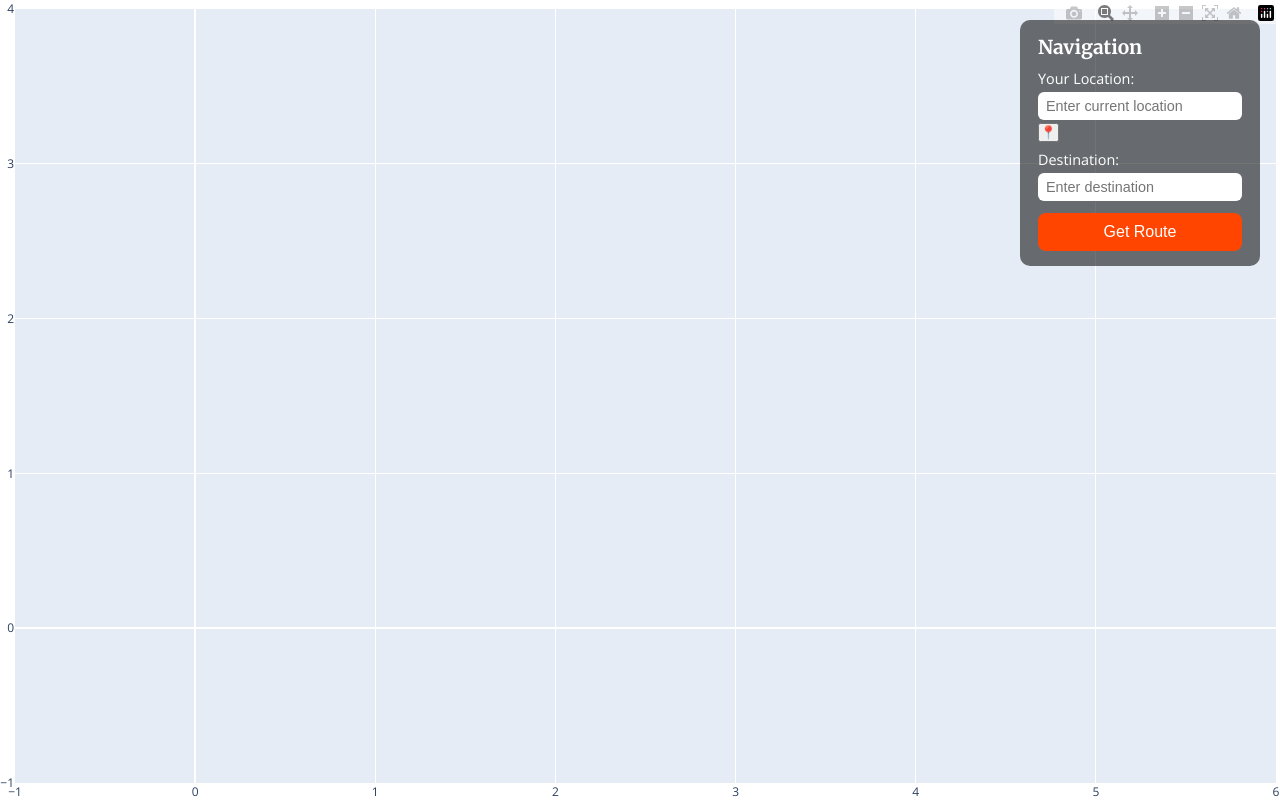
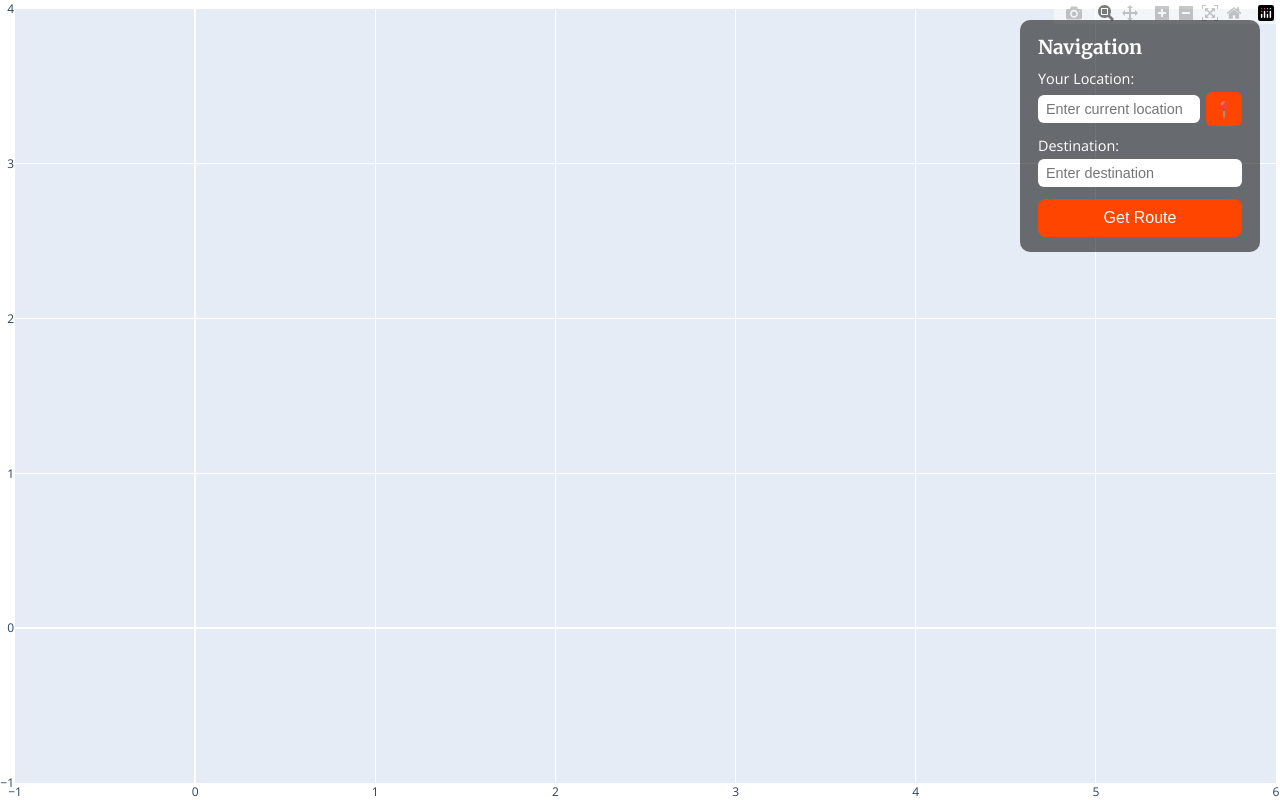
Before and after one commit to magicKansh/firewatch_deployment, a FastAPI app: page / in a window 1280 px wide, after a click on "Start Exploring". Run offline with FastAPI, Linux system fonts and the light colour scheme; some libraries are stand-ins or nearby versions.

Commit message:
Refactor styles.css with updated styles and layout

```diff
--- a/static/styles.css
+++ b/static/styles.css
@@ -166,23 +166,125 @@ g.colorbar {
 }
 
 .suggestions {
-    position: relative;
+    position: absolute;
+    left: 0;
+    right: 0;
+    top: 100%;
     display: none;
-    background-color: #1a1a1a;
-    border-radius: 6px;
-    margin-top: 2px;
-    max-height: 160px;
+    background-color: rgba(15,15,15,0.97);
+    border: 1px solid rgba(255,255,255,0.15);
+    border-radius: 8px;
+    margin-top: 4px;
+    max-height: 180px;
     overflow-y: auto;
     z-index: 10000;
+    box-shadow: 0 4px 14px rgba(0,0,0,0.5);
 }
 
 .suggestion-item {
-    padding: 8px 10px;
-    font-size: 0.85rem;
+    padding: 9px 12px;
+    font-size: 0.9rem;
+    font-family: 'Open Sans', sans-serif;
     color: white;
     cursor: pointer;
+    border-bottom: 1px solid rgba(255,255,255,0.06);
+}
+
+.suggestion-item:last-child {
+    border-bottom: none;
 }
 
 .suggestion-item:hover {
-    background-color: #ff4500
+    background-color: #ff4500;
 }
+
+#mode-selector {
+    display: flex;
+    gap: 8px;
+    margin-top: 12px;
+}
+
+.mode-btn {
+    flex: 1;
+    background-color: #222;
+    color: white;
+    border: 2px solid transparent;
+    border-radius: 8px;
+    padding: 8px 4px;
+    cursor: pointer;
+    font-size: 1.3rem;
+    text-align: center;
+    transition: border-color 0.2s ease, background-color 0.2s ease;
+}
+
+.mode-btn:hover:not(:disabled) {
+    background-color: #333;
+}
+
+.mode-selected {
+    border-color: #ff4500;
+    background-color: #333;
+}
+
+.mode-time {
+    font-size: 0.75rem;
+    font-family: 'Open Sans', sans-serif;
+}
+
+.mode-unavailable {
+    opacity: 0.4;
+    cursor: not-allowed;
+}
+
+.mode-btn[data-mode="driving-car"].mode-selected {
+    border-color: #ff4500;
+    background-color: rgba(255, 69, 0, 0.15);
+}
+
+.mode-btn[data-mode="cycling-regular"].mode-selected {
+    border-color: #2ecc71;
+    background-color: rgba(46,204,113,0.15);
+}
+
+.mode-btn[data-mode="foot-walking"].mode-selected {
+    border-color: #9b59b6;
+    background-color: rgba(155, 89, 182, 0.15);
+}
+
+.field-group {
+    position: relative;
+    margin-top: 10px;
+}
+
+.input-with-button {
+    display: flex;
+    align-items: center;
+    gap: 6px;
+}
+
+.input-with-button input {
+    flex: 1;
+}
+
+#use-location-btn {
+    background-color: #ff4500;
+    border: none;
+    border-radius: 6px;
+    color: white;
+    width: 36px;
+    height: 34px;
+    margin-top: 4px;
+    cursor: pointer;
+    font-size: 1rem;
+    flex-shrink: 0;
+    transition: background-color 0.3s ease;
+}
+
+#use-location-btn:hover {
+    background-color: #ff6347;
+}
+
+#use-location-btn:disabled {
+    opacity: 0.6;
+    cursor: default;
+}
```
